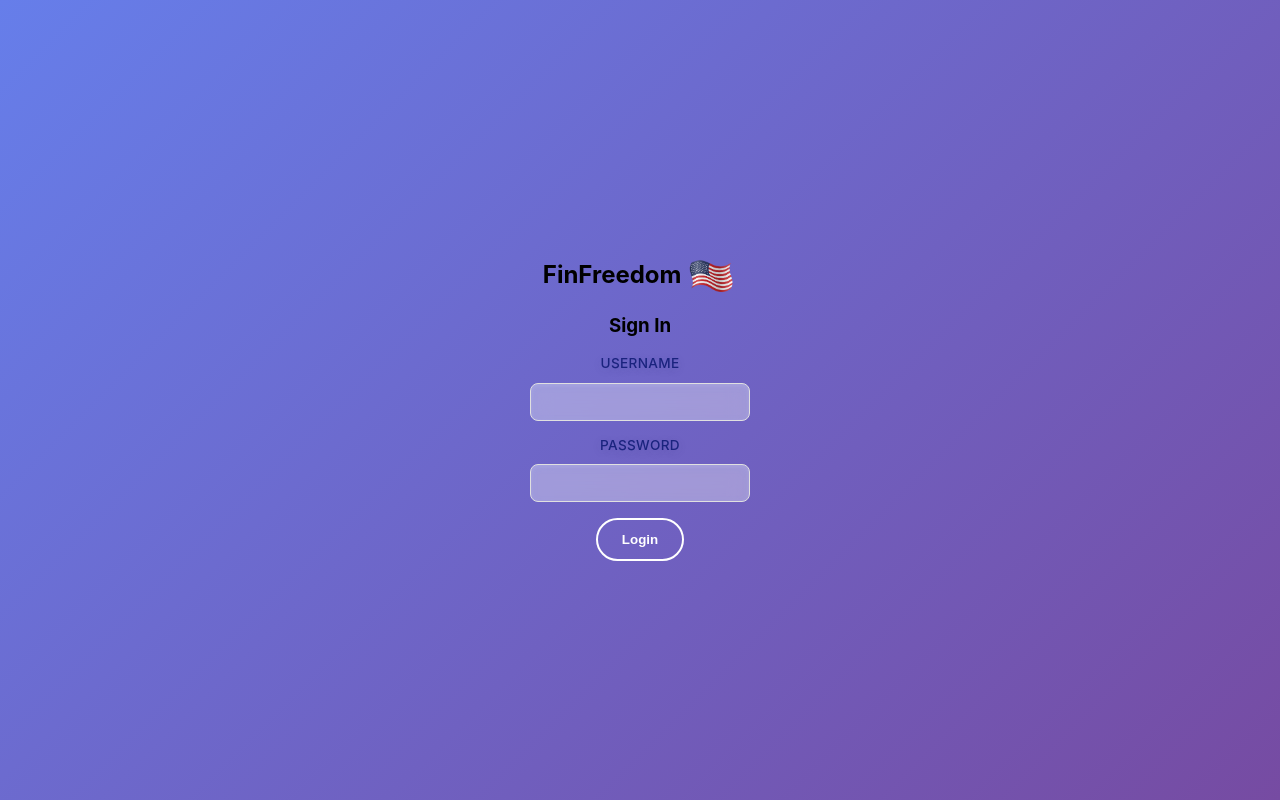
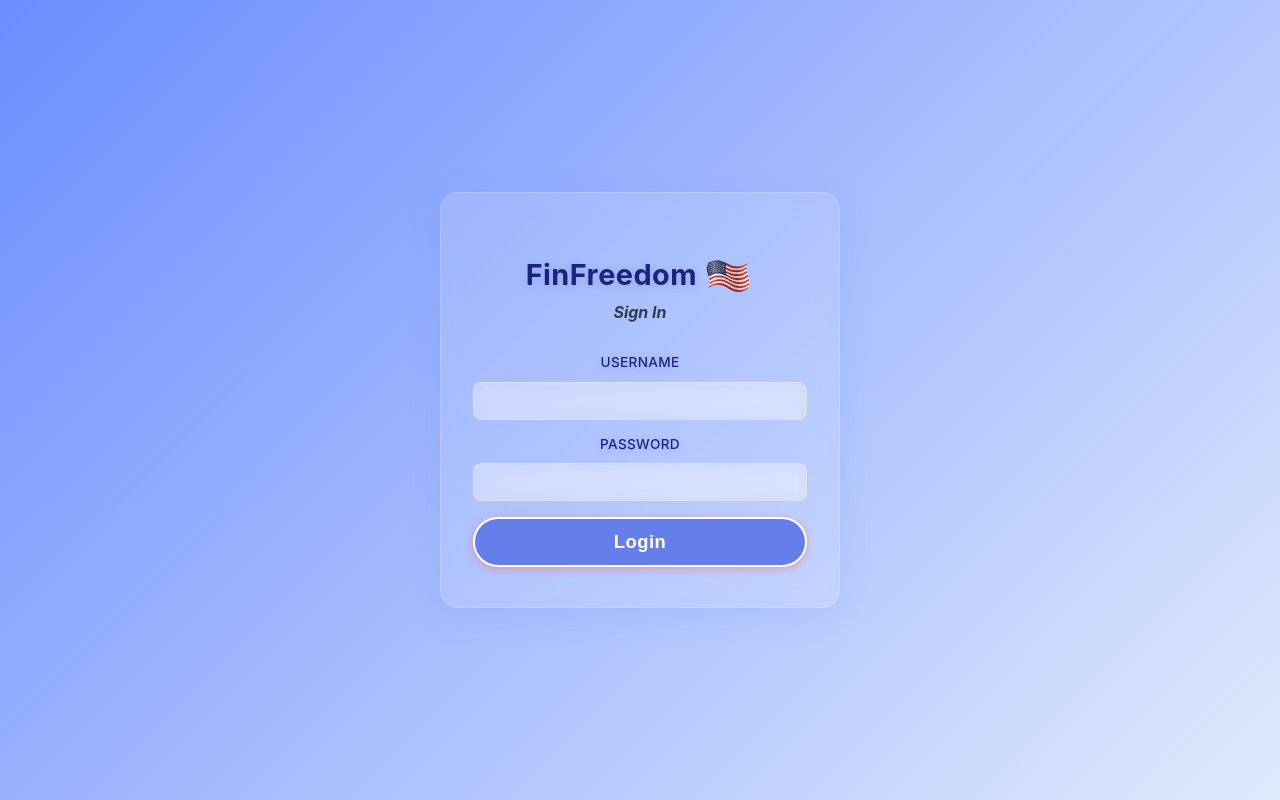
Before and after one commit to FinFreedom-repo/Financibility-FinFreedom, a React (Create React App) app in the folder frontend/: page /login in a window 1280 px wide. Built offline with nearby package versions, Linux system fonts and the light colour scheme; no server answers; what ag-grid-community would draw is missing.

Commit message:
front end edits

```diff
--- a/frontend/src/App.css
+++ b/frontend/src/App.css
@@ -14,7 +14,7 @@ html, body, #root, .App {
   min-height: 100vh;
   display: flex;
   flex-direction: column;
-  background-color: #f0f0f0;
+  background-color: var(--app-background, #f0f0f0);
 }
 
 .App-logo {
--- a/frontend/src/components/DebtPlanning.js
+++ b/frontend/src/components/DebtPlanning.js
@@ -81,10 +81,12 @@ const DebtPlanning = () => {
           row[`month_${idx}`] = editedBudgetData.income || 0;
         } else if (cat.type === 'income') {
           // Additional income: robust, case-insensitive, trim
+          console.log('DEBUG additional income:', { catName: cat.name, additional_items: editedBudgetData.additional_items });
           let item = editedBudgetData.additional_items?.find(i => i.type === 'income' && i.name.trim().toLowerCase() === cat.name.trim().toLowerCase());
           if (!item && editedBudgetData.alternative_sources_of_income) {
             item = editedBudgetData.alternative_sources_of_income.find(i => i.type === 'income' && i.name.trim().toLowerCase() === cat.name.trim().toLowerCase());
           }
+          console.log('DEBUG found item for', cat.name, ':', item);
           row[`month_${idx}`] = item ? item.amount : 0;
         }
       });
@@ -539,6 +541,8 @@ const DebtPlanning = () => {
         field: 'category',
         pinned: 'left',
         editable: false,
+        minWidth: 220,
+        width: 220,
         cellClass: params => {
           if (params.data.category === 'Net Savings') return 'net-savings-category-cell';
           if (incomeCategories.some(cat => cat.name === params.value)) return 'income-category-cell';
@@ -549,7 +553,18 @@ const DebtPlanning = () => {
       ...months.map((month, idx) => ({
         headerName: month.label,
         field: `month_${idx}`,
-        editable: params => params.data.category !== 'Net Savings' && (month.type === 'current' || month.type === 'future'),
+        editable: params => {
+          const isEditable = params.data.category !== 'Net Savings' && (month.type === 'current' || month.type === 'future');
+          if (params.data.category === 'Food') {
+            console.log('DEBUG Food editable check:', {
+              category: params.data.category,
+              monthType: month.type,
+              isEditable,
+              params
+            });
+          }
+          return isEditable;
+        },
         cellClass: params => {
           let classes = '';
           if (month.type === 'historical') classes += ' ag-historical-cell';
@@ -631,6 +646,7 @@ const DebtPlanning = () => {
           stopEditingWhenCellsLoseFocus={true}
           singleClickEdit={true}
           defaultColDef={{ resizable: true }}
+          rowHeight={72}
         />
       </div>
     );
--- a/frontend/src/styles/DebtPlanning.css
+++ b/frontend/src/styles/DebtPlanning.css
@@ -785,6 +785,9 @@ input:checked + .slider:before {
   padding-top: 1.6rem;
   padding-bottom: 1.6rem;
   font-weight: 700;
+  min-width: 120px;
+  padding-left: 1.2rem;
+  padding-right: 1.2rem;
 }
 .ag-theme-alpine.custom-budget-grid .ag-row {
   min-height: 64px !important;
--- a/frontend/src/styles/Home.css
+++ b/frontend/src/styles/Home.css
@@ -4,7 +4,7 @@ body, .home {
 
 .home {
   min-height: 100vh;
-  background: linear-gradient(135deg, #667eea 0%, #764ba2 100%);
+  background: linear-gradient(135deg, #6a8dff 0%, #e0eafc 100%);
   color: white;
 }
 
--- a/frontend/src/styles/Login.css
+++ b/frontend/src/styles/Login.css
@@ -1,5 +1,23 @@
-body, .login-container {
-  background: linear-gradient(135deg, #6a8dff 0%, #e0eafc 100%);
+/* Force blue gradient background for login page */
+:root {
+  --app-background: linear-gradient(135deg, #6a8dff 0%, #e0eafc 100%);
+}
+
+html, body, #root, .App, .login-container {
+  background: linear-gradient(135deg, #6a8dff 0%, #e0eafc 100%) !important;
+  min-height: 100vh;
+}
+
+/* Additional override for App class */
+.App {
+  background: linear-gradient(135deg, #6a8dff 0%, #e0eafc 100%) !important;
+}
+
+/* Most specific override */
+body .App,
+#root .App,
+.App {
+  background: linear-gradient(135deg, #6a8dff 0%, #e0eafc 100%) !important;
 }
 
 .login-container {
@@ -7,26 +25,36 @@ body, .login-container {
   justify-content: center;
   align-items: center;
   min-height: 100vh;
-  background: linear-gradient(135deg, #667eea 0%, #764ba2 100%);
+  background: linear-gradient(135deg, #6a8dff 0%, #e0eafc 100%) !important;
 }
 
-.login-box {
-  background: rgba(255, 255, 255, 0.92);
-  backdrop-filter: blur(12px);
+.login-form {
+  background: rgba(255, 255, 255, 0.13);
+  backdrop-filter: blur(10px);
+  border: 1px solid rgba(255, 255, 255, 0.2);
   padding: 2.5rem 2rem;
   border-radius: 18px;
-  box-shadow: 0 8px 32px rgba(76, 119, 175, 0.18);
+  box-shadow: 0 8px 32px rgba(106, 141, 255, 0.18);
   width: 100%;
   max-width: 400px;
 }
 
-.login-box h1 {
+.login-title {
   text-align: center;
-  color: #333;
-  margin-bottom: 2rem;
+  color: #1a237e;
+  margin-bottom: 0.5rem;
   font-size: 1.8rem;
   font-weight: 700;
   letter-spacing: 0.5px;
+  text-shadow: 0 2px 8px rgba(60,60,120,0.18);
+}
+
+.login-subtitle {
+  text-align: center;
+  color: #2c3e50;
+  font-size: 1rem;
+  font-style: italic;
+  margin: 0 0 2rem 0;
 }
 
 .form-group {
@@ -36,38 +64,43 @@ body, .login-container {
 .form-group label {
   display: block;
   margin-bottom: 0.5rem;
-  color: #555;
+  color: #1a237e;
   font-weight: 500;
 }
 
 .form-group input {
   width: 100%;
   padding: 0.75rem;
-  border: 1.5px solid #ddd;
+  border: 1.5px solid rgba(255,255,255,0.09);
   border-radius: 7px;
   font-size: 1rem;
   transition: border-color 0.3s ease;
-  background: #f7faff;
+  background: rgba(255,255,255,0.13);
+  color: #2c3e50;
 }
 
 .form-group input:focus {
   outline: none;
-  border-color: #667eea;
-  box-shadow: 0 0 0 2px rgba(102, 126, 234, 0.12);
+  border-color: #6a8dff;
+  box-shadow: 0 0 0 2px rgba(106, 141, 255, 0.12);
+}
+
+.form-group input::placeholder {
+  color: #666;
 }
 
 .error-message {
-  color: #dc3545;
-  background-color: #f8d7da;
-  border: 1px solid #f5c6cb;
-  border-radius: 5px;
+  color: #ff6b6b;
+  background: rgba(255,107,107,0.13);
+  border: 1px solid rgba(255,107,107,0.3);
+  border-radius: 8px;
   padding: 0.75rem;
   margin-bottom: 1rem;
   text-align: center;
   font-size: 0.95rem;
 }
 
-.login-box .login-button {
+.login-button {
   width: 100%;
   padding: 1rem 0;
   background: linear-gradient(90deg, #ff5858 0%, #6a8dff 100%);
@@ -83,14 +116,14 @@ body, .login-container {
   letter-spacing: 0.5px;
 }
 
-.login-box .login-button:hover, .login-box .login-button:focus {
+.login-button:hover, .login-button:focus {
   background: linear-gradient(90deg, #6a8dff 0%, #ff5858 100%);
   transform: translateY(-1px);
   box-shadow: 0 4px 16px #ff585888;
   outline: none;
 }
 
-.login-box .login-button:active {
+.login-button:active {
   transform: scale(0.98);
   box-shadow: 0 2px 8px rgba(102, 126, 234, 0.12);
 }
@@ -98,11 +131,11 @@ body, .login-container {
 .signup-link {
   text-align: center;
   margin-top: 1.5rem;
-  color: #666;
+  color: #2c3e50;
 }
 
 .signup-link a {
-  color: #4a90e2;
+  color: #6a8dff;
   text-decoration: none;
   font-weight: 500;
 }
--- a/frontend/src/styles/Register.css
+++ b/frontend/src/styles/Register.css
@@ -4,7 +4,7 @@ body, .register-container {
 
 .register-container {
   min-height: 100vh;
-  background: linear-gradient(135deg, #667eea 0%, #764ba2 100%);
+  background: linear-gradient(135deg, #6a8dff 0%, #e0eafc 100%);
   display: flex;
   justify-content: center;
   align-items: center;
```
